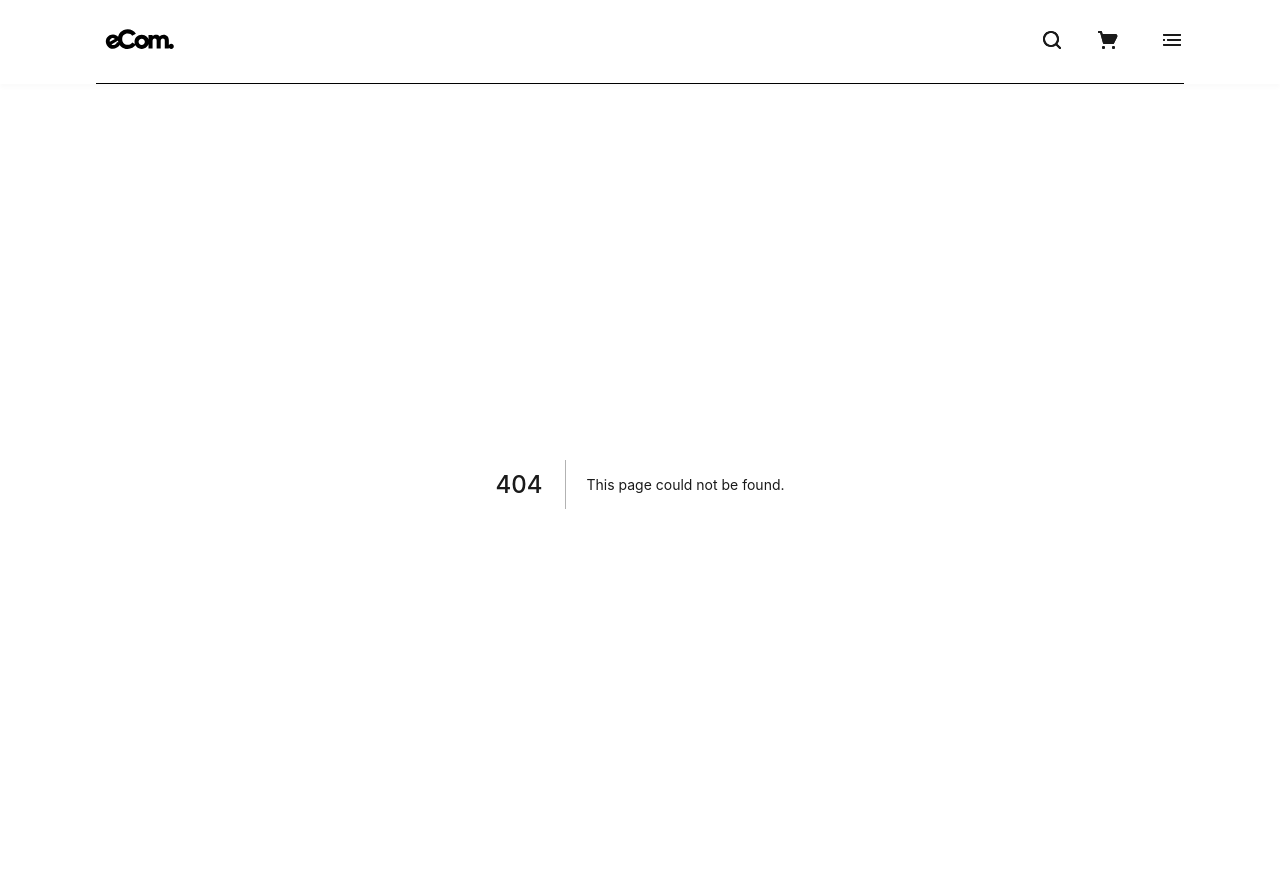
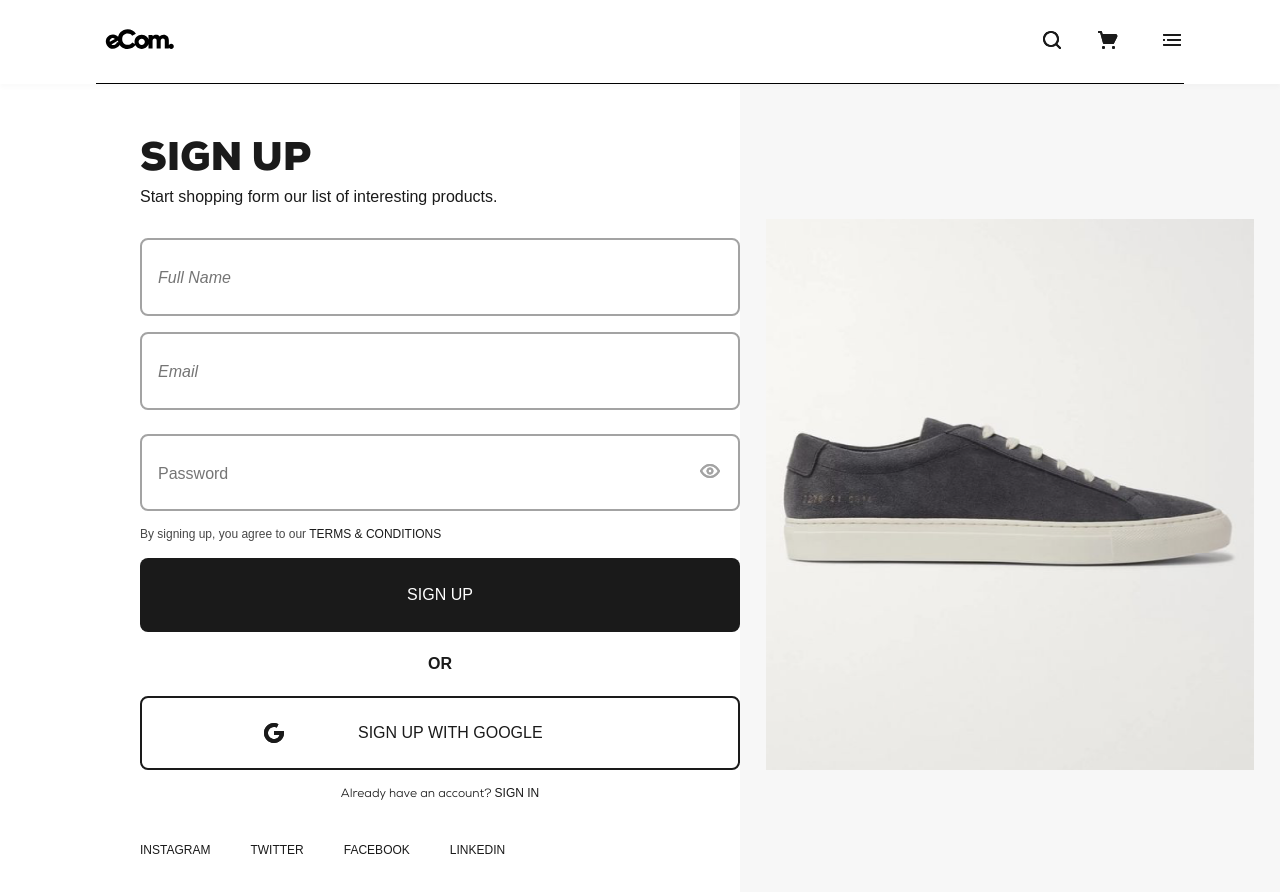
Before and after one commit to horler234/ecom, a Next.js app: page /signup in a window 1280 px wide. Before the commit this address had no page. Shown: the top 892 px of the page. Built offline with nearby package versions, Linux system fonts and the light colour scheme; a web font is replaced by a local one.

Commit message:
desktop sign up page

```diff
--- a/components/SignInForm.tsx
+++ b/components/SignInForm.tsx
@@ -3,17 +3,20 @@ import { Input } from "./form/Input";
 import Link from "next/link";
 import { AuthButton } from "./buttons/AuthButton";
 
-const SignInFormWrapper = styled.form`
+export const SignInFormWrapper = styled.form`
   margin-top: 32px;
   width: 600px;
   margin-bottom: 24px;
+`;
+
+export const SignInFormLinkWrapper = styled.div`
+  display: flex;
+  justify-content: flex-end;
+  margin-bottom: 16px;
 
   a {
-    display: flex;
-    justify-content: flex-end;
     font-size: 12px;
     line-height: 14.4px;
-    margin-bottom: 16px;
     color: #474747;
     text-decoration: none;
   }
@@ -36,9 +39,12 @@ export const SignInForm = () => {
         placeholder="Password"
         marginBottom="8px"
       />
-      <Link href="/">
-        <a>Forgot Password?</a>
-      </Link>
+
+      <SignInFormLinkWrapper>
+        <Link href="/">
+          <a>Forgot Password?</a>
+        </Link>
+      </SignInFormLinkWrapper>
 
       <AuthButton widthSmall="100%">Sign In</AuthButton>
     </SignInFormWrapper>
--- /dev/null
+++ b/components/SignUpForm.tsx
@@ -0,0 +1,54 @@
+import styled from "styled-components";
+import Link from "next/link";
+import { SignInFormWrapper } from "./SignInForm";
+import { Input } from "./form/Input";
+import { AuthButton } from "./buttons/AuthButton";
+
+export const SignUpFormLinkWrapper = styled.div`
+  margin-bottom: 16px;
+  font-size: 12px;
+  line-height: 14.4px;
+  color: #474747;
+
+  a {
+    color: #1A1A1A;
+    text-decoration: none;
+  }
+`;
+
+export const SignUpForm = () => {
+  return (
+    <SignInFormWrapper>
+      <Input
+        placeholder="Full Name"
+        label="Full Name"
+        id="sign_up_full_name"
+        marginBottom="16px"
+      />
+
+      <Input
+        placeholder="Email"
+        label="Email"
+        id="sign_up_email"
+        marginBottom="24px"
+      />
+
+      <Input
+        isPassword
+        placeholder="Password"
+        label="Password"
+        id="sign_up_password"
+        marginBottom="16px"
+      />
+
+      <SignUpFormLinkWrapper>
+        By signing up, you agree to our{" "}
+        <Link href="/">
+          <a>TERMS & CONDITIONS</a>
+        </Link>{" "}
+      </SignUpFormLinkWrapper>
+
+      <AuthButton widthSmall="100%">Sign Up</AuthButton>
+    </SignInFormWrapper>
+  );
+};
--- a/components/SignWIthGoogleButton.tsx
+++ b/components/SignWIthGoogleButton.tsx
@@ -35,6 +35,6 @@ export const SignWithGoogleButton = ({
   onClick,
 }: SignWithGoogleButtonProps) => (
   <SignWithGoogle widthSmall="100%" onClick={onClick}>
-    <GoogleIcon /> {isSignUp ? "Sign Up with Google" : "Sign In With Google"}
+    <GoogleIcon /> Sign {isSignUp ? "Up" : "In"} with Google
   </SignWithGoogle>
 );
--- a/components/footer/index.tsx
+++ b/components/footer/index.tsx
@@ -73,7 +73,7 @@ export const Footer = () => {
           <AppleIcon />
         </FooterIconsContainer>
 
-        <FooterScrollUpButton>
+        <FooterScrollUpButton onClick={() => scrollTo(0, 0)}>
           <ArrowFillUpIcon iconColor="#fff" />
         </FooterScrollUpButton>
       </FooterIconScrollContainer>
--- a/components/form/AuthFormStyles.tsx
+++ b/components/form/AuthFormStyles.tsx
@@ -5,8 +5,8 @@ export const SignInPageWrapper = styled.main`
   justify-content: space-between;
 `;
 
-export const SignInContainer = styled.div`
-  padding-top: 113px;
+export const SignInContainer = styled.div<{ isSignUp: boolean }>`
+  padding-top: ${(props) => (props.isSignUp ? "56px" : "113px")};
   padding-left: 140px;
 
   h1 {
@@ -18,10 +18,10 @@ export const SignInContainer = styled.div`
   }
 `;
 
-export const SignInImageWrapper = styled.div`
+export const SignInImageWrapper = styled.div<{ isSignUp?: boolean }>`
   width: 588px;
   height: 820px;
-  background-color: #fefcf6;
+  background-color: ${(props) => (props.isSignUp ? "#F7F7F7" : "#fefcf6")};
   display: flex;
   justify-content: center;
   align-items: center;
@@ -38,13 +38,13 @@ export const SignWithGoogleWrapper = styled.div`
   }
 `;
 
-export const NoAccountWrapper = styled.div`
+export const NoAccountWrapper = styled.div<{ isSignUp?: boolean }>`
   text-align: center;
   margin-top: 16px;
   font-size: 12px;
   line-height: 12px;
   font-family: NexaBook, sans-serif;
-  margin-bottom: 42px;
+  ${(props) => !props.isSignUp && `margin-bottom: 42px`};
 
   a {
     text-decoration: none;
--- /dev/null
+++ b/pages/signup.tsx
@@ -0,0 +1,56 @@
+import Head from "next/head";
+import Image from "next/image";
+import { SignInForm } from "../components/SignInForm";
+import { SignWithGoogleButton } from "../components/SignWIthGoogleButton";
+import Link from "next/link";
+import { HeaderSocialLinks } from "../components/home-header/HeaderSocialLinks";
+import {
+  SignInPageWrapper,
+  SignInContainer,
+  SignWithGoogleWrapper,
+  NoAccountWrapper,
+  SignInImageWrapper,
+} from "../components/form/AuthFormStyles";
+import { SignUpForm } from "../components/SignUpForm";
+
+export default function SignInPage() {
+  return (
+    <>
+      <Head>
+        <meta name="viewport" content="width=device-width, initial-scale=1" />
+        <title>Ecom | Sign Up</title>
+      </Head>
+      <SignInPageWrapper>
+        <SignInContainer isSignUp>
+          <h1>Sign Up</h1>
+          <p>Start shopping form our list of interesting products.</p>
+          <SignUpForm />
+
+          <SignWithGoogleWrapper>
+            <h4>Or</h4>
+
+            <SignWithGoogleButton isSignUp />
+
+            <NoAccountWrapper isSignUp>
+              Already have an account?{" "}
+              <Link href="/signin">
+                <a>Sign In</a>
+              </Link>
+            </NoAccountWrapper>
+
+            <HeaderSocialLinks />
+          </SignWithGoogleWrapper>
+        </SignInContainer>
+
+        <SignInImageWrapper isSignUp>
+          <Image
+            src="/images/sign-up-mockup.png"
+            alt="Sign In"
+            width={488}
+            height={551}
+          />
+        </SignInImageWrapper>
+      </SignInPageWrapper>
+    </>
+  );
+}
```
Also changed, not shown: components/home-header/index.tsx (+5 -2 lines), public/images/sign-up-mockup.png (added).
